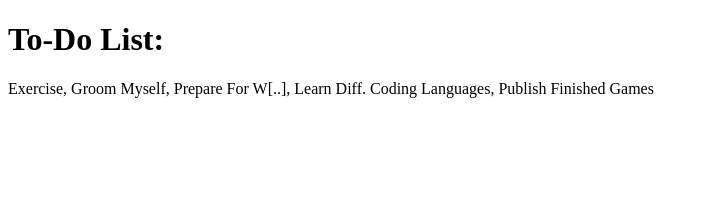
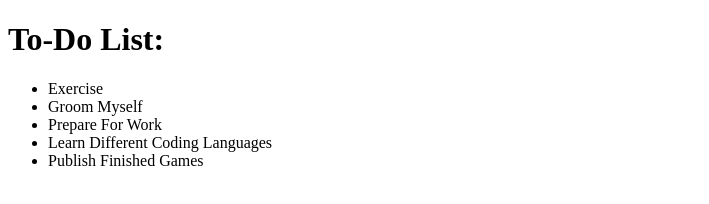
Before and after one commit to KiliniOfficial/my-website, a plain HTML site: page code.html in a window 1280 px wide. Shown: the whole page, without its empty margins (0-709 px from the left). Drawn offline with Linux system fonts and the light colour scheme.

Commit message:
Update code.html

```diff
--- a/code.html
+++ b/code.html
@@ -5,6 +5,12 @@
 </head>
 <body>
     <h1>To-Do List:</h1>
-    <p>Exercise, Groom Myself, Prepare For W[..], Learn Diff. Coding Languages, Publish Finished Games</p>
+    <ul>
+        <li>Exercise</li>
+        <li>Groom Myself</li>
+        <li>Prepare For Work</li>
+        <li>Learn Different Coding Languages</li>
+        <li>Publish Finished Games</li>
+    </ul>
 </body>
 </html>
```
